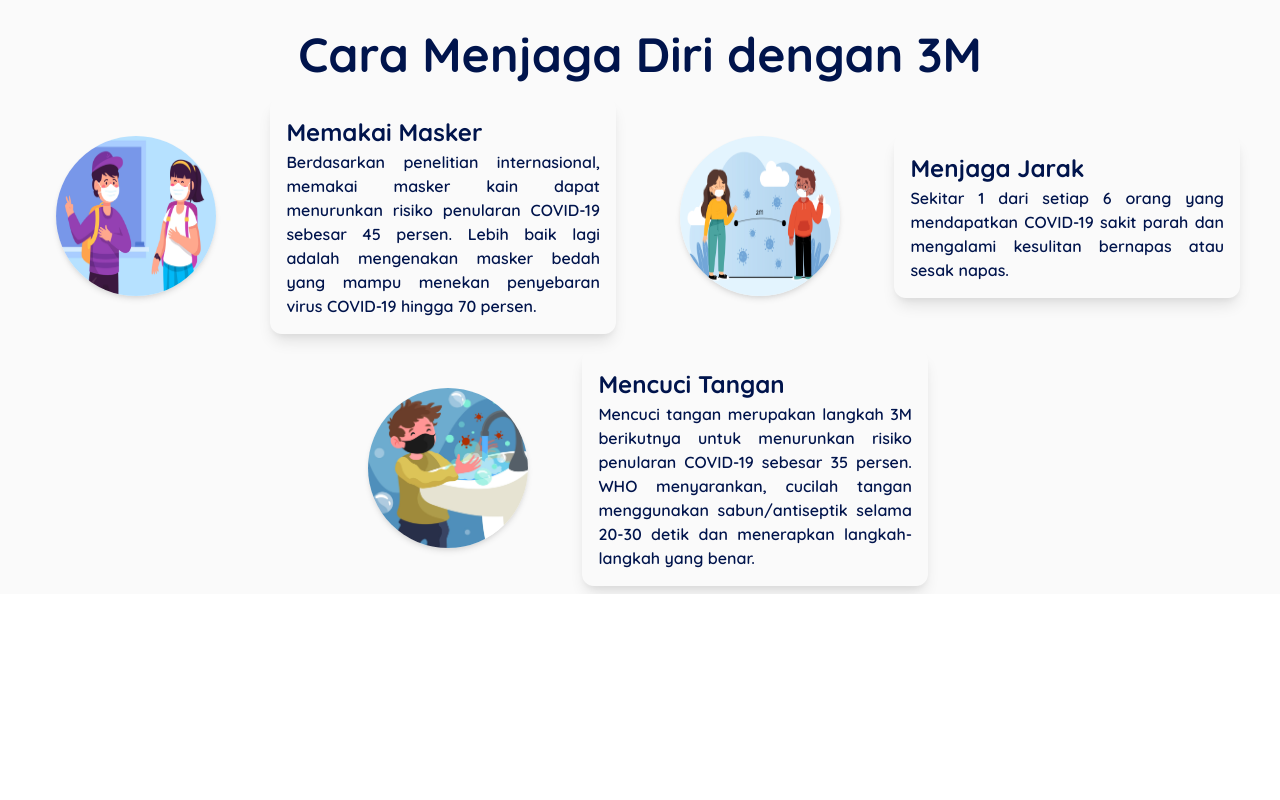
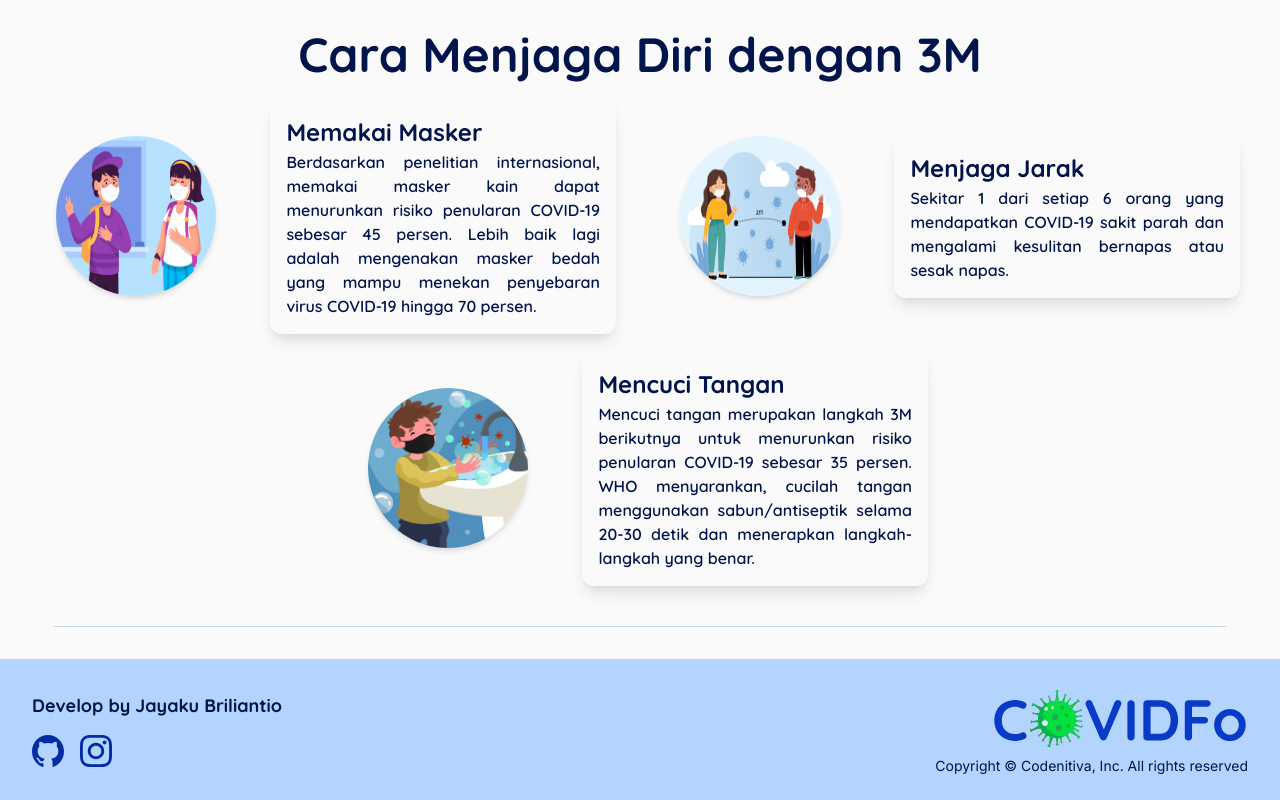
Before and after one commit to ukayaj620/covidfo-web, a React (Create React App) app: page /edu in a window 1280 px wide. Shown: the part 1012-1812 px from the top of the page. Before the commit the page ends 1606 px from the top, so only its background shows below. Built offline with nearby package versions, Linux system fonts and the light colour scheme.

Commit message:
feat: implement Footer component

```diff
--- a/src/pages/Education.jsx
+++ b/src/pages/Education.jsx
@@ -4,6 +4,7 @@ import load from '../helpers/ImageLoader';
 import FadeIn from '../components/FadeIn';
 import Separator from '../components/Separator';
 import CovidEduCard from '../components/Card/CovidEduCard';
+import Footer from '../components/Footer';
 
 const CovidBanner = () => {
   return (
@@ -123,7 +124,9 @@ const Education = () => {
         <CovidSymptom />
         <Separator />
         <ThreeMStopCovid />
+        <Separator />
       </div>
+      <Footer />
     </div>
   );
 };
--- a/src/pages/Home.jsx
+++ b/src/pages/Home.jsx
@@ -10,6 +10,7 @@ import { parseNumber } from '../helpers/Functions';
 import Separator from '../components/Separator';
 import NewsCard from '../components/Card/NewsCard';
 import FadeIn from '../components/FadeIn';
+import Footer from '../components/Footer';
 
 const HomeBanner = () => {
   const _history = useHistory();
@@ -149,6 +150,7 @@ const Home = () => {
         <HomeNewsCases newsData={_newsData} />
         <Separator />
       </div>
+      <Footer />
     </div>
   ) : <Loading />;
 };
--- a/src/pages/SpreadMap.jsx
+++ b/src/pages/SpreadMap.jsx
@@ -1,4 +1,5 @@
 import React from 'react';
+import Footer from '../components/Footer';
 import NavBar from '../components/NavBar';
 import Separator from '../components/Separator';
 
@@ -29,6 +30,7 @@ const SpreadMap = () => {
         <JHUMap />
         <Separator />
       </div>
+      <Footer />
     </div>
   );
 };
```
